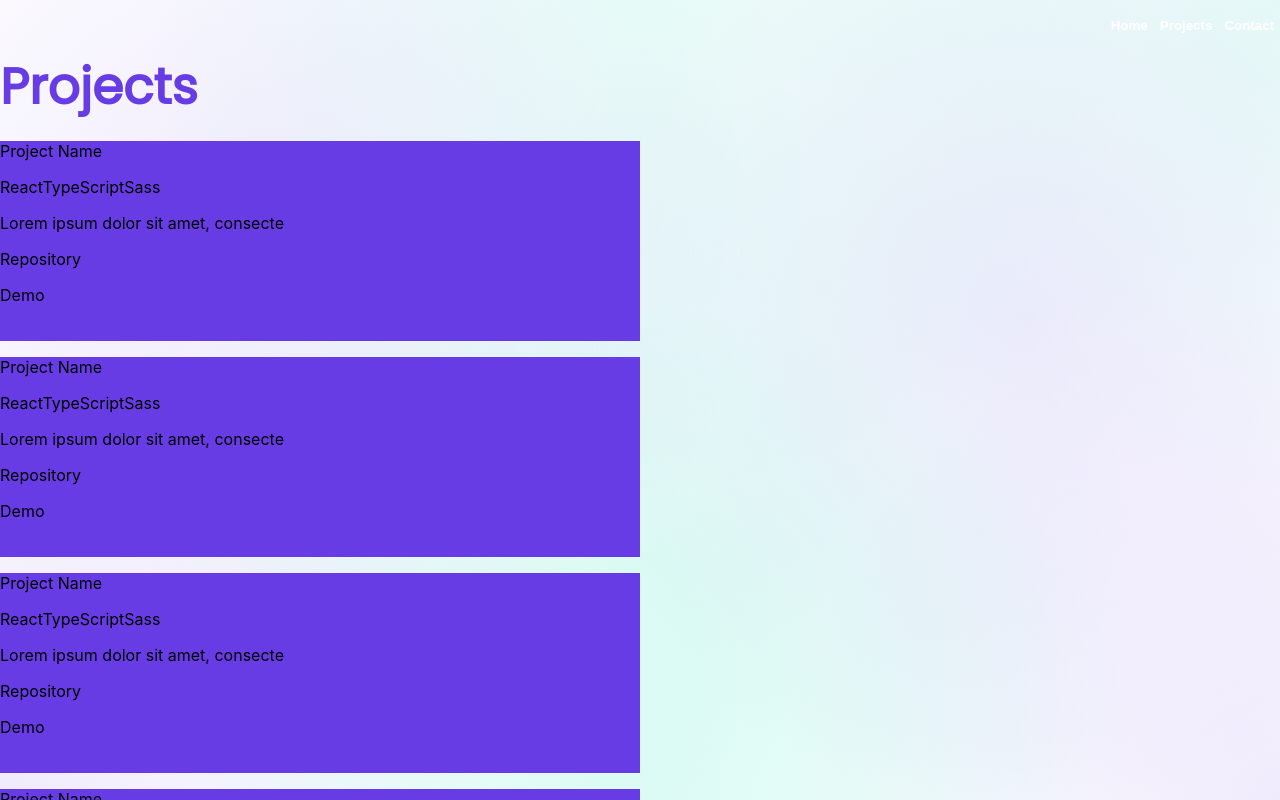
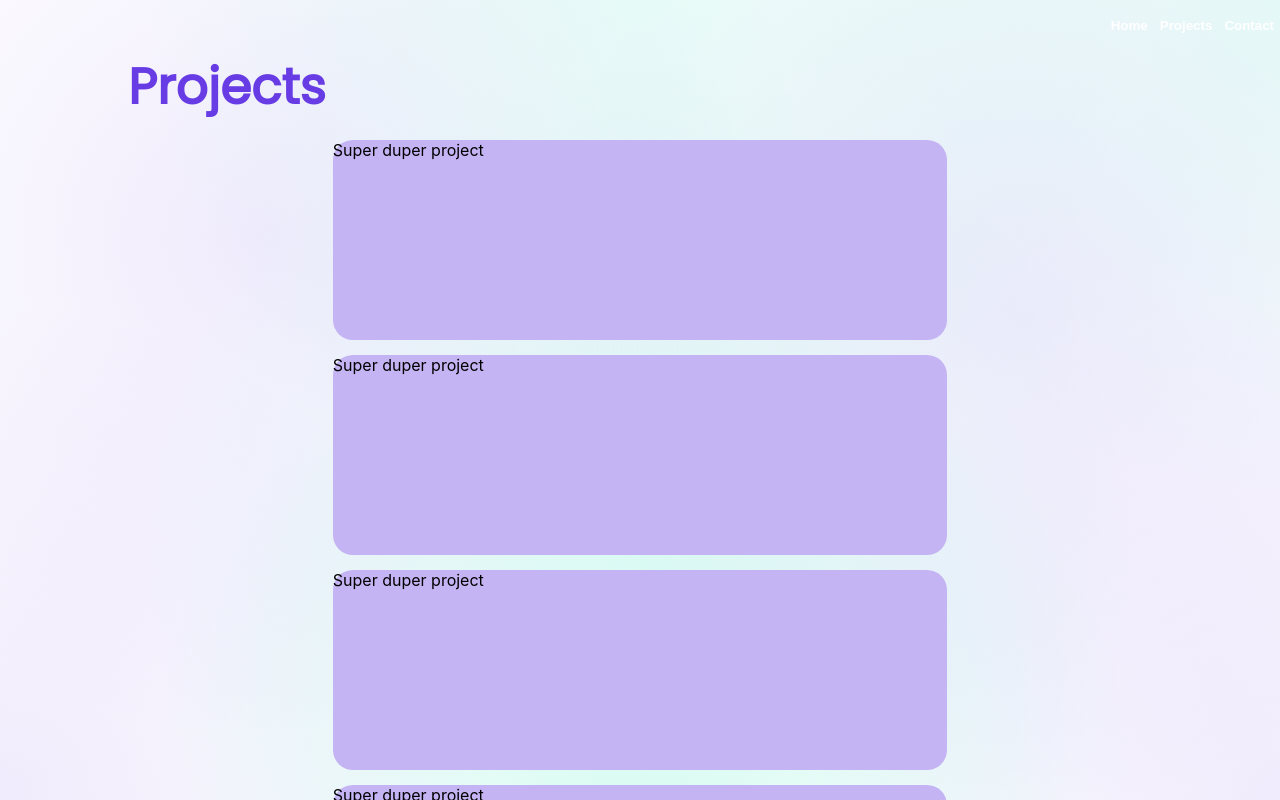
Before and after one commit to nravesz/Portfolio, a React (Create React App) app in the folder front/: page / in a window 1280 px wide. Both pictures are taken after a click on the button "Projects". Built offline with nearby package versions, Linux system fonts and the light colour scheme; the HTML template or start-up script is replaced by a standard one.

Commit message:
feture (Project): now you can see a template for project, but it doesn't have style

```diff
--- /dev/null
+++ b/front/src/components/projects/IProject.ts
@@ -0,0 +1,10 @@
+interface IProject {
+    stack: string[];
+    name: string;
+    description: string;
+    repository: string;
+    hasDemo: boolean;
+    demo: string;
+};
+
+export default IProject;
--- a/front/src/components/projects/ProjectCard.tsx
+++ b/front/src/components/projects/ProjectCard.tsx
@@ -1,17 +1,25 @@
+import { IProject } from ".";
 import "./styles/ProjectCard.scss";
 
 const name = "Project Name";
 const tech = ["React", "TypeScript", "Sass"];
 const description = "Lorem ipsum dolor sit amet, consecte";
 
-const ProjectCard = () => {
+type props = {
+    project: IProject
+};
+
+const ProjectCard = ({ project }: props) => {
     return (
+        // <div className="project-card-div" >
+        //     <div className="project-card-name" > { project.name } </div>
+        //     <div> { project.stack } </div>
+        //     <div className="project-card-description" > { project.description } </div>
+        //     <div> { project.repository } </div>
+        //     <div> { project.demo } </div>
+        // </div>
         <div className="project-card-div">
-            <p> { name } </p>
-            <p> { tech } </p>
-            <p> { description } </p>
-            <p> Repository </p>
-            <p> Demo </p>
+            <div> {project.name} </div>
         </div>
     );
 };
--- a/front/src/components/projects/Projects.tsx
+++ b/front/src/components/projects/Projects.tsx
@@ -1,25 +1,30 @@
-import { ProjectCard } from ".";
+import { ProjectCard, IProject } from ".";
+import "./styles/Projects.scss";
 import "../../styles/common.scss";
 
-// tech
-// name
-// description
-// repository
-// demo
+
+const project: IProject = {
+    stack: ["TypeScript", "React", "Sass"],
+    name: "Super duper project",
+    description: "Lorem ipsum dolor sit amet, consecte",
+    repository: "www.github.com",
+    hasDemo: true,
+    demo: "www.github.com"
+};
 
 const Projects = () => {
     return (
-        <div>
+        <div className="general-div">
             <div className='title'> Projects </div>
-            <ProjectCard />
-            <ProjectCard />
-            <ProjectCard />
-            <ProjectCard />
-            <ProjectCard />
-            <ProjectCard />
-            <ProjectCard />
-            <ProjectCard />
-            <ProjectCard />
+            <div className="projects-div">
+                <ProjectCard project={project} />
+                <ProjectCard project={project} />
+                <ProjectCard project={project} />
+                <ProjectCard project={project} />
+                <ProjectCard project={project} />
+                <ProjectCard project={project} />
+                <ProjectCard project={project} />
+            </div>
         </div>
     );
 };
--- a/front/src/components/projects/index.ts
+++ b/front/src/components/projects/index.ts
@@ -1,4 +1,9 @@
 import Projects from "./Projects";
 import ProjectCard from "./ProjectCard";
+import IProject from "./IProject";
 
-export { Projects, ProjectCard };
+export {
+    Projects,
+    ProjectCard,
+    type IProject
+};
--- a/front/src/components/projects/styles/ProjectCard.scss
+++ b/front/src/components/projects/styles/ProjectCard.scss
@@ -1,4 +1,5 @@
 @import "../../../styles/colors.scss";
+@import "../../../styles/fonts.scss";
 
 // $edge-size: 40px;
 
@@ -23,7 +24,20 @@
 // };
 
 .project-card-div {
-    background-color: $primary-color;
-    width: 50%;
+    background-color: $card-color;
+    width: 60%;
     height: 200px;
-}
+    margin-top: 15px;
+    border-radius: 20px
+};
+
+.project-card-name {
+    color: white;
+    font-family: $title-family;
+    font-size: 30px;
+    font-weight: bold;
+};
+
+.project-card-description {
+    color: $subtitle-color;
+};
--- /dev/null
+++ b/front/src/components/projects/styles/Projects.scss
@@ -0,0 +1,7 @@
+.projects-div {
+    display: flex;
+    flex-direction: column;
+    align-items: center;
+    justify-content: center;
+    width: 100%;
+};
--- a/front/src/styles/colors.scss
+++ b/front/src/styles/colors.scss
@@ -4,6 +4,7 @@ $secondary-color: #10E5B2;
 $subtitle-color: #c5b4f3;
 $normal-font-color: lightgray;
 $background: #0f1219;
+$card-color: #c5b4f3;
 
 // $glitch-color-1: #ff003c;
 // $glitch-color-2: #00ffd2;
--- a/front/src/styles/common.scss
+++ b/front/src/styles/common.scss
@@ -7,3 +7,8 @@
     font-weight: bold;
     color: $primary-color;
 };
+
+.general-div {
+    padding-left: 10%;
+    padding-right: 10%;
+};
```
